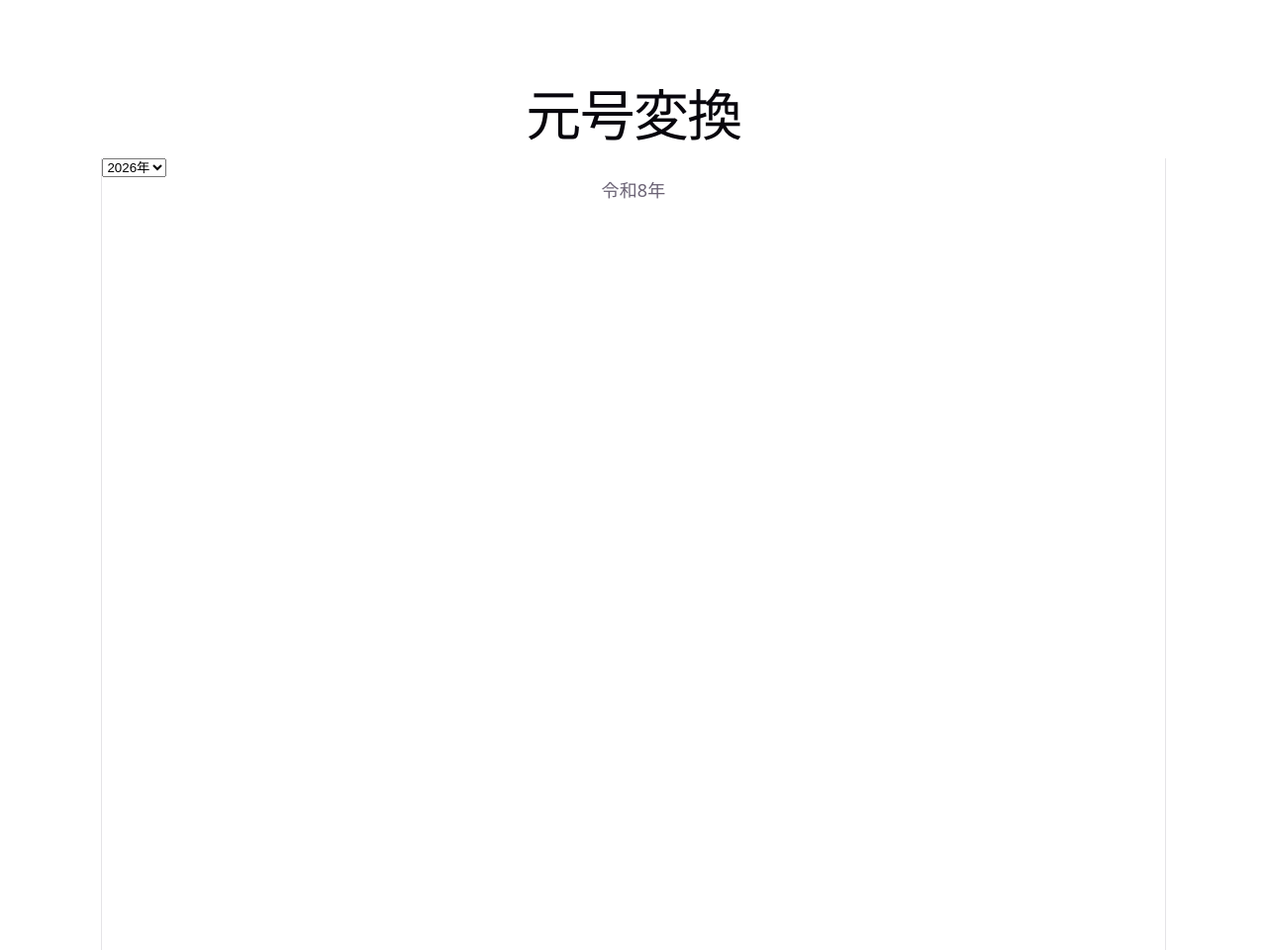
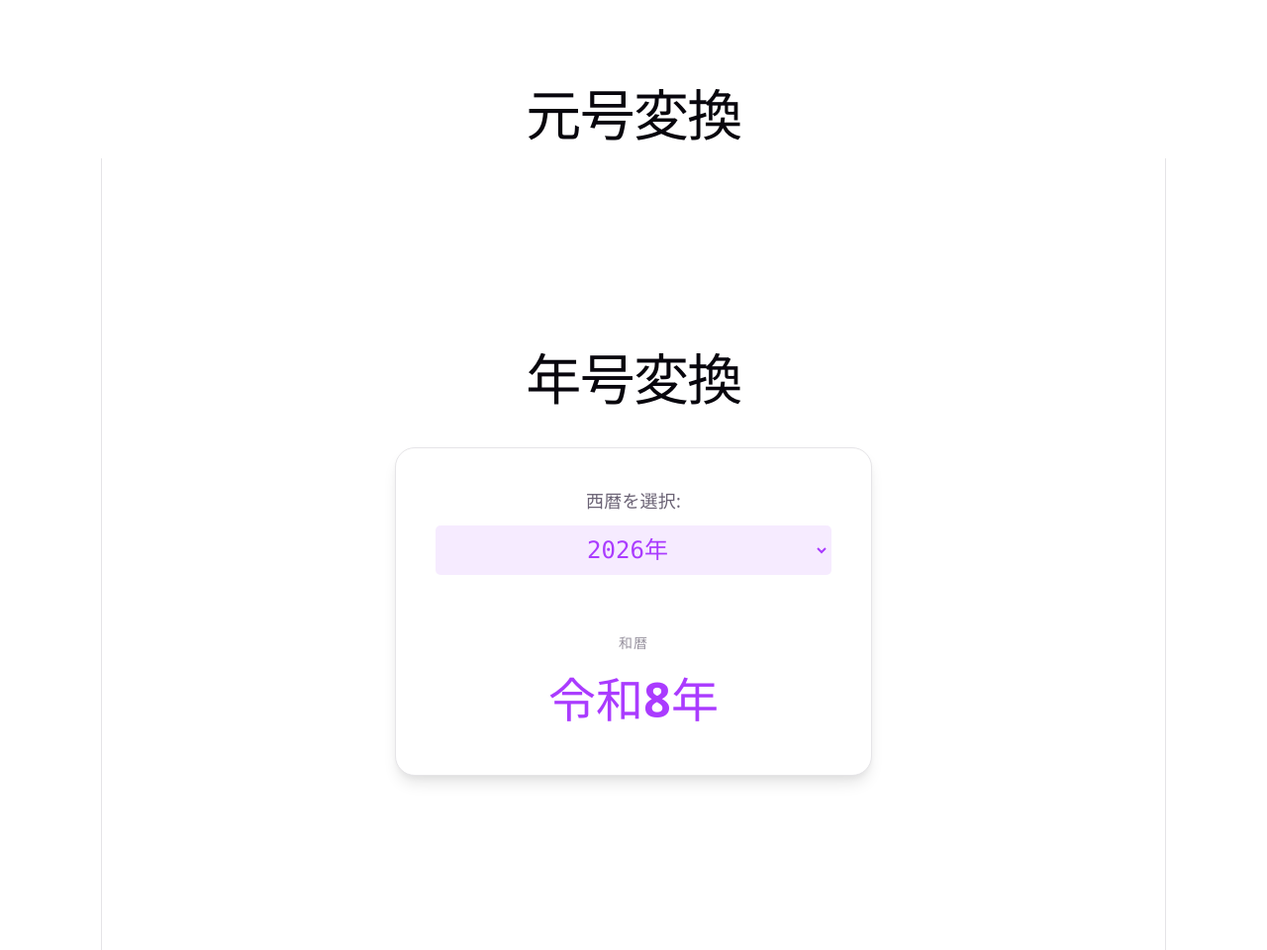
Before and after one commit to Yor-Jihons/gengou, a website built with Vite: page index.html in a window 1280 px wide. Shown: the whole page at 99% size. Built offline with nearby package versions, Linux system fonts and the light colour scheme.

Commit message:
fix: デザインの修正

```diff
--- a/src/main.ts
+++ b/src/main.ts
@@ -1,52 +1,60 @@
 import './style.css'
 
+const minYear: number = 1868;
+const maxYear: number = (new Date()).getFullYear() + 10;
 
-const minYear: number = 1912;
-const maxCountYears: number = 601;
+function createYearOptions() {
+  let options = "";
+  const currentYear = (new Date()).getFullYear();
 
-function CreateYearsOptionsTexts(){
-  let text = "";
-
-  const selectedYear = (new Date()).getFullYear();
-
-  for( let i = 0; i < maxCountYears; i++ ){
-    const y = i + minYear;
-    text += '<option value="' + y  + '"' + (y === selectedYear ? "selected" : '') + ' >' +  y + "年</option>";
+  for (let y = maxYear; y >= minYear; y--) {
+    options += `<option value="${y}" ${y === currentYear ? "selected" : ""}>${y}年</option>`;
   }
-  return text;
+  return options;
 }
 
-function convertToGengo( year: number ){
+function convertToGengo(year: number) {
   // 1月1日時点のDateオブジェクトを作成
-    const d = new Date(year, 0, 1);
+  // 明治以降の元号の変わり目（7月30日など）を考慮する場合は、
+  // 特定の日付（例: 12月31日）で判定するのが安全ですが、
+  // ここではシンプルにその年の代表的な元号を返します。
+  const d = new Date(year, 11, 31); // その年の年末で判定
 
-    // 和暦（japaneseカレンダー）を指定してフォーマット
   const formatter = new Intl.DateTimeFormat('ja-JP-u-ca-japanese', {
     era: 'long',
     year: 'numeric'
   });
 
-    return formatter.format(d); // 例: "令和6年"
+  return formatter.format(d);
 }
 
-function select_onchange(){
+function updateResult() {
   const yearSelect = document.getElementById("yearSelect") as HTMLSelectElement;
+  const resultArea = document.getElementById("resultArea");
 
-  const y = Number( yearSelect.value );
+  if (!yearSelect || !resultArea) return;
 
-  const resultArea = document.getElementById("result_area");
-  if( resultArea === undefined || resultArea === null ) return;
-  resultArea.innerHTML = convertToGengo( y );
+  const year = Number(yearSelect.value);
+  resultArea.innerText = convertToGengo(year);
 }
 
 document.querySelector<HTMLDivElement>('#app')!.innerHTML = `
-<div class="flexbox1">
-  <select id="yearSelect">
-    ${CreateYearsOptionsTexts()}
+  <div id="center">
+    <h1>年号変換</h1>
+    <div class="converter-card">
+      <div class="input-group">
+        <label for="yearSelect">西暦を選択:</label>
+        <select id="yearSelect" class="counter">
+          ${createYearOptions()}
         </select>
       </div>
-<div id="result_area"></div>
+      <div class="result-display">
+        <p>和暦</p>
+        <div id="resultArea" class="gengo-result"></div>
+      </div>
+    </div>
+  </div>
 `;
 
-document.getElementById("yearSelect")?.addEventListener( "change", select_onchange );
-select_onchange();
+document.getElementById("yearSelect")?.addEventListener("change", updateResult);
+updateResult();
--- a/src/style.css
+++ b/src/style.css
@@ -296,7 +296,58 @@ code {
   }
 }
 
-.flexbox1{
+.converter-card {
+  background: var(--bg);
+  padding: 40px;
+  border-radius: 20px;
+  box-shadow: var(--shadow);
+  border: 1px solid var(--border);
+  width: 100%;
+  max-width: 400px;
   display: flex;
-  flex-direction: row;
+  flex-direction: column;
+  gap: 32px;
 }
+
+.input-group {
+  display: flex;
+  flex-direction: column;
+  gap: 12px;
+  align-items: center;
+}
+
+.input-group label {
+  font-weight: 500;
+}
+
+#yearSelect {
+  font-size: 24px;
+  padding: 8px 16px;
+  width: 100%;
+  cursor: pointer;
+  text-align: center;
+}
+
+.result-display {
+  display: flex;
+  flex-direction: column;
+  gap: 8px;
+  align-items: center;
+}
+
+.result-display p {
+  font-size: 14px;
+  text-transform: uppercase;
+  letter-spacing: 1px;
+  opacity: 0.7;
+}
+
+.gengo-result {
+  font-size: 48px;
+  font-weight: 700;
+  color: var(--accent);
+  min-height: 72px;
+  display: flex;
+  align-items: center;
+  justify-content: center;
+}
```
Lines whose indentation alone changed are shown as unchanged.
